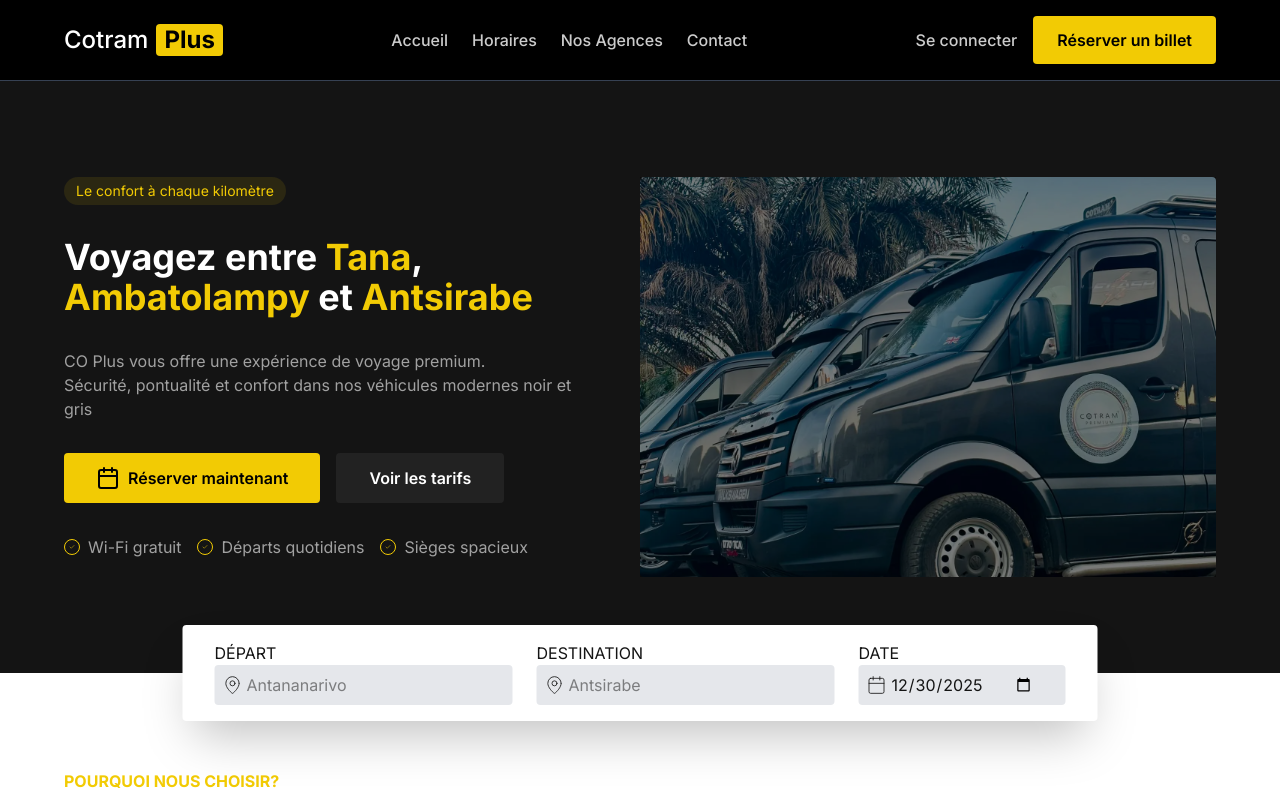
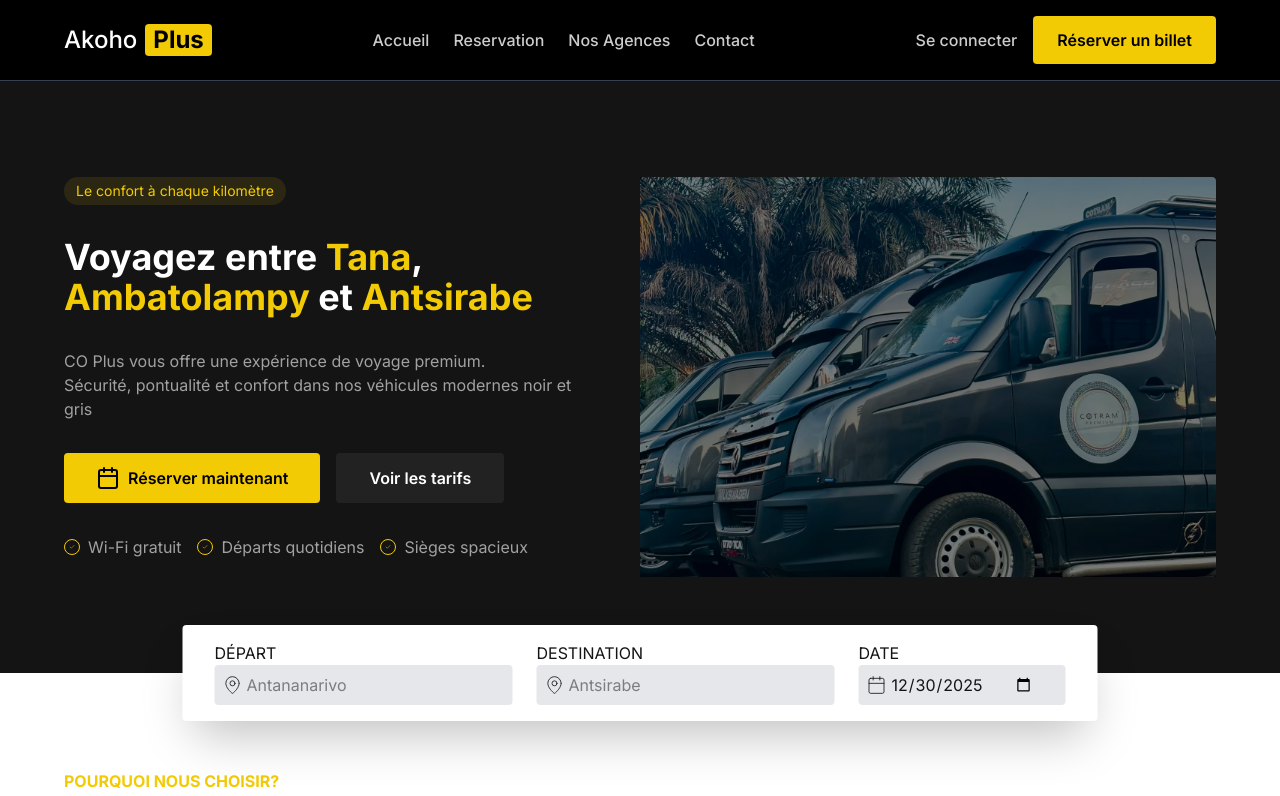
Before and after one commit to falinantenaina/cotram, a React (Vite) app in the folder frontend/: page / in a window 1280 px wide. Shown: the top 796 px of the page. Built offline with nearby package versions, Linux system fonts and the light colour scheme.

Commit message:
Update Navbar

```diff
--- a/frontend/src/components/Navbar.tsx
+++ b/frontend/src/components/Navbar.tsx
@@ -21,8 +21,8 @@
     icon: <Home strokeWidth={1} />,
   },
   {
-    title: "Horaires",
-    to: "/#horaires",
+    title: "Reservation",
+    to: "/reservation",
     icon: <Clock strokeWidth={1} />,
   },
   {
@@ -32,7 +32,7 @@
   },
   {
     title: "Contact",
-    to: "/#contact",
+    to: "/contact",
     icon: <Contact strokeWidth={1} />,
   },
 ];
@@ -56,7 +56,7 @@
           to="/"
           className="flex items-center space-x-2 font-medium lg:text-2xl"
         >
-          <span className="text-white">Cotram</span>
+          <span className="text-white">Akoho</span>
           <span className="bg-primary text-black px-2 rounded font-bold">
             Plus
           </span>
```
